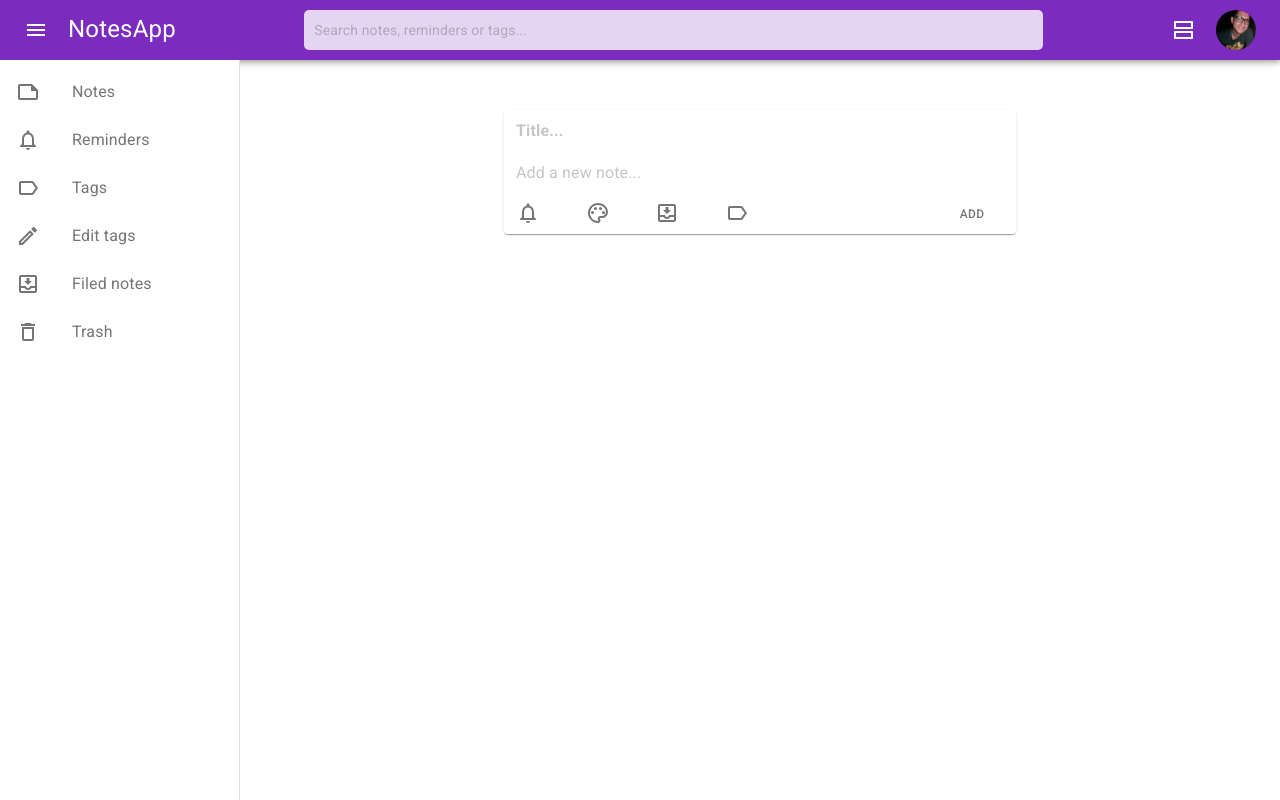
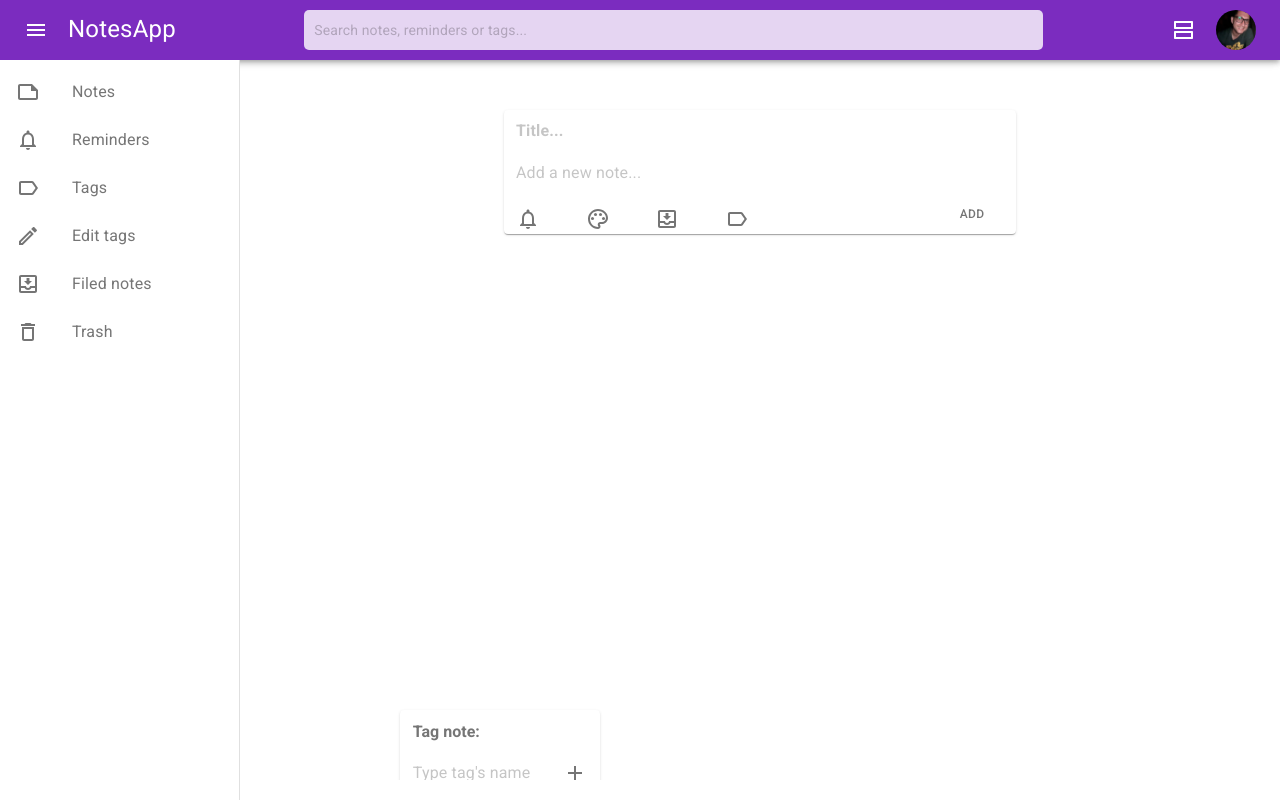
Before and after one commit to vjespinoza/NotesApp, a React (Create React App) app: page / in a window 1280 px wide. Built offline with nearby package versions, Linux system fonts and the light colour scheme.

Commit message:
Forms attached to footer component

```diff
--- a/src/App.js
+++ b/src/App.js
@@ -18,6 +18,7 @@ function App() {
         localStorage.tag ? JSON.parse(localStorage.tag) : []
     ); //Global tags
     const [noteTag, setNoteTag] = useState([]); //Note tags
+    const [checked, setChecked] = useState([]);
 
     useEffect(() => {
         localStorage.setItem("notes", JSON.stringify(notes));
@@ -39,6 +40,8 @@ function App() {
                 setTag={setTag}
                 noteTag={noteTag}
                 setNoteTag={setNoteTag}
+                checked={checked}
+                setChecked={setChecked}
             />
         </div>
     );
--- a/src/components/CreateNote/CreateNote.js
+++ b/src/components/CreateNote/CreateNote.js
@@ -4,9 +4,6 @@ import useStyles from "./style";
 import { Card, InputBase, Button } from "@material-ui/core";
 //Components
 import Footer from "../Footer/Footer";
-import FormReminder from "../FormReminder/FormReminder";
-import FormColor from "../FormColorPick/FormColor";
-import FormTag from "../FormTag/FormTag";
 
 const CreateNote = ({
     notes,
@@ -32,7 +29,6 @@ const CreateNote = ({
     };
 
     return (
-        <div className={classes.relPosition}>
         <Card className={classes.createNoteWrapper}>
             <div className={classes.noteTitle} id="toggleTitleDisplay">
                 <InputBase
@@ -54,11 +50,21 @@ const CreateNote = ({
                 value={notes.value}
                 onChange={noteContent}
             ></InputBase>
-                <div
-                    id="toggleFooterDisplay"
-                    className={classes.createNoteFooter}
-                >
-                    <Footer menuIcon={false} originCreateNote={true} />
+            <div id="toggleFooterDisplay" className={classes.createNoteFooter}>
+                <Footer
+                    menuIcon={false}
+                    originCreateNote={true}
+                    closeFormHandler={closeFormHandler}
+                    toggleAlert={toggleAlert}
+                    noteBgColor={noteBgColor}
+                    setNoteBgColor={setNoteBgColor}
+                    tag={tag}
+                    setTag={setTag}
+                    noteTag={noteTag}
+                    setNoteTag={setNoteTag}
+                    checked={checked}
+                    setChecked={setChecked}
+                />
 
                 <Button
                     onClick={addNoteHandler}
@@ -68,25 +74,6 @@ const CreateNote = ({
                 </Button>
             </div>
         </Card>
-            <FormReminder
-                closeFormHandler={closeFormHandler}
-                toggleAlert={toggleAlert}
-            />
-            <FormColor
-                closeFormHandler={closeFormHandler}
-                noteBgColor={noteBgColor}
-                setNoteBgColor={setNoteBgColor}
-            />
-            <FormTag
-                closeFormHandler={closeFormHandler}
-                tag={tag}
-                setTag={setTag}
-                noteTag={noteTag}
-                setNoteTag={setNoteTag}
-                checked={checked}
-                setChecked={setChecked}
-            />
-        </div>
     );
 };
 
--- a/src/components/CreateNote/CreateNoteContainer.js
+++ b/src/components/CreateNote/CreateNoteContainer.js
@@ -1,4 +1,4 @@
-import React, { useState } from "react";
+import React from "react";
 import CreateNote from "./CreateNote";
 
 const CreateNoteContainer = ({
@@ -12,9 +12,9 @@ const CreateNoteContainer = ({
     setTag,
     noteTag,
     setNoteTag,
+    checked,
+    setChecked,
 }) => {
-    const [checked, setChecked] = useState([]);
-
     const noteId = () => {
         return notes.length + 1;
     };
--- a/src/components/CreateNote/style.js
+++ b/src/components/CreateNote/style.js
@@ -1,13 +1,10 @@
 import { makeStyles } from "@material-ui/styles";
 
 const useStyles = makeStyles({
-    relPosition: {
-        position: "relative",
-    },
     createNoteWrapper: {
         display: "block",
-        position: "relative",
-        zIndex: 1,
+        // position: "relative",
+        // zIndex: 1,
         width: "40vw",
         margin: "50px auto 70px auto",
         padding: "5px 12px",
@@ -21,18 +18,6 @@ const useStyles = makeStyles({
             },
         },
     },
-    // focusHighlight: {
-    //     cursor: "default",
-    //     backgroundColor: "transparent",
-    //     background: "transparent",
-    //     color: "transparent",
-    //     "&:hover": {
-    //         cursor: "default",
-    //         backgroundColor: "transparent",
-    //         background: "transparent",
-    //         color: "transparent",
-    //     },
-    // },
     noteTitle: {
         // display: "none",
         display: "flex",
--- a/src/components/Dashboard/Dashboard.js
+++ b/src/components/Dashboard/Dashboard.js
@@ -17,6 +17,8 @@ const Dashboard = ({
     setTag,
     noteTag,
     setNoteTag,
+    checked,
+    setChecked,
 }) => {
     const classes = useStyles();
 
@@ -34,9 +36,18 @@ const Dashboard = ({
                     setTag={setTag}
                     noteTag={noteTag}
                     setNoteTag={setNoteTag}
+                    checked={checked}
+                    setChecked={setChecked}
                 />
             </Container>
-            <NotesList notes={notes} setNotes={setNotes} />
+            <NotesList
+                notes={notes}
+                setNotes={setNotes}
+                tag={tag}
+                setTag={setTag}
+                checked={checked}
+                setChecked={setChecked}
+            />
         </main>
     );
 };
--- a/src/components/Footer/Footer.js
+++ b/src/components/Footer/Footer.js
@@ -1,5 +1,9 @@
 import React from "react";
 import useStyles from "./style";
+//Components
+import FormReminder from "../FormReminder/FormReminder";
+import FormColor from "../FormColorPick/FormColor";
+import FormTag from "../FormTag/FormTag";
 //Material UI elements
 import {
     CardActionArea,
@@ -17,7 +21,21 @@ import {
     MoreVertOutlined,
 } from "@material-ui/icons";
 
-const Footer = ({ menuIcon, originNote, originCreateNote }) => {
+const Footer = ({
+    menuIcon,
+    originNote,
+    originCreateNote,
+    closeFormHandler,
+    toggleAlert,
+    noteBgColor,
+    setNoteBgColor,
+    tag,
+    setTag,
+    noteTag,
+    setNoteTag,
+    checked,
+    setChecked,
+}) => {
     const classes = useStyles();
 
     //Footer icons
@@ -45,7 +63,8 @@ const Footer = ({ menuIcon, originNote, originCreateNote }) => {
     };
 
     return (
-        <CardActionArea disableRipple={true} className={classes.footer}>
+        <div className={classes.footer}>
+            <CardActionArea disableRipple={true}>
                 <List className={classes.createNoteIcons}>
                     {createNoteIcons.map((icon, index) => (
                         <ListItem
@@ -63,6 +82,25 @@ const Footer = ({ menuIcon, originNote, originCreateNote }) => {
                     ))}
                 </List>
             </CardActionArea>
+            <FormReminder
+                closeFormHandler={closeFormHandler}
+                toggleAlert={toggleAlert}
+            />
+            <FormColor
+                closeFormHandler={closeFormHandler}
+                noteBgColor={noteBgColor}
+                setNoteBgColor={setNoteBgColor}
+            />
+            <FormTag
+                closeFormHandler={closeFormHandler}
+                tag={tag}
+                setTag={setTag}
+                noteTag={noteTag}
+                setNoteTag={setNoteTag}
+                checked={checked}
+                setChecked={setChecked}
+            />
+        </div>
     );
 };
 
--- a/src/components/FormTag/style.js
+++ b/src/components/FormTag/style.js
@@ -2,7 +2,7 @@ import { makeStyles } from "@material-ui/core";
 
 const useStyles = makeStyles({
     formTag: {
-        display: "none",
+        display: "flex",
         flexDirection: "column",
         width: "12.5rem",
         height: "fit-content",
--- a/src/components/Note/Note.js
+++ b/src/components/Note/Note.js
@@ -19,6 +19,10 @@ const Note = ({
     id,
     color,
     tags,
+    tag,
+    setTag,
+    checked,
+    setChecked,
 }) => {
     const classes = useStyles();
     //Delete Alert Badge
@@ -123,7 +127,13 @@ const Note = ({
                 ))}
             </Container>
             <Container id="noteFooter" className={classes.noteFooter}>
-                <Footer originNote={true} />
+                <Footer
+                    originNote={true}
+                    tag={tag}
+                    setTag={setTag}
+                    checked={checked}
+                    setChecked={setChecked}
+                />
             </Container>
         </Card>
     );
--- a/src/components/NotesList/NotesList.js
+++ b/src/components/NotesList/NotesList.js
@@ -3,7 +3,7 @@ import Note from "../Note/Note";
 import { Container } from "@material-ui/core";
 import useStyles from "./style";
 
-const NotesList = ({ notes, setNotes }) => {
+const NotesList = ({ notes, setNotes, tag, setTag, checked, setChecked }) => {
     const classes = useStyles();
 
     if (notes.length > 0) {
@@ -23,6 +23,10 @@ const NotesList = ({ notes, setNotes }) => {
                             time={note.reminder.time}
                             color={note.color}
                             tags={note.tags}
+                            tag={tag}
+                            setTag={setTag}
+                            checked={checked}
+                            setChecked={setChecked}
                         />
                     );
                 })}
```
Also changed, not shown: 1 other file (tests, documents, lock files or other folders). Lines whose indentation alone changed are shown as unchanged.
